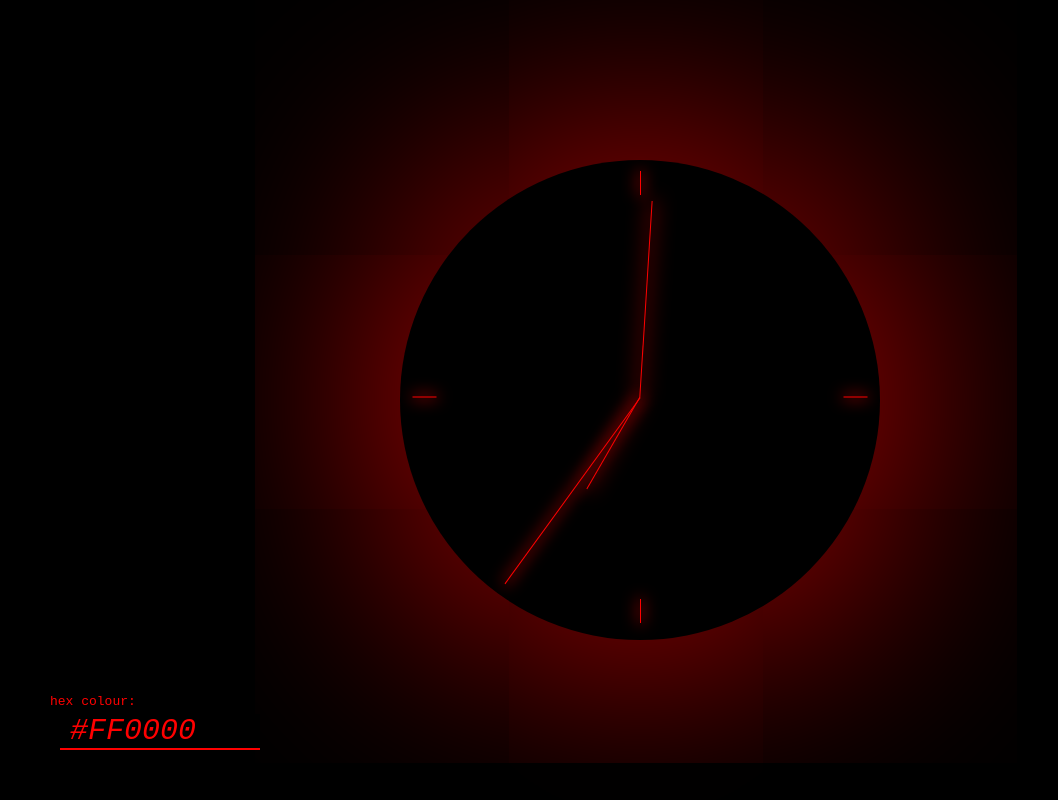
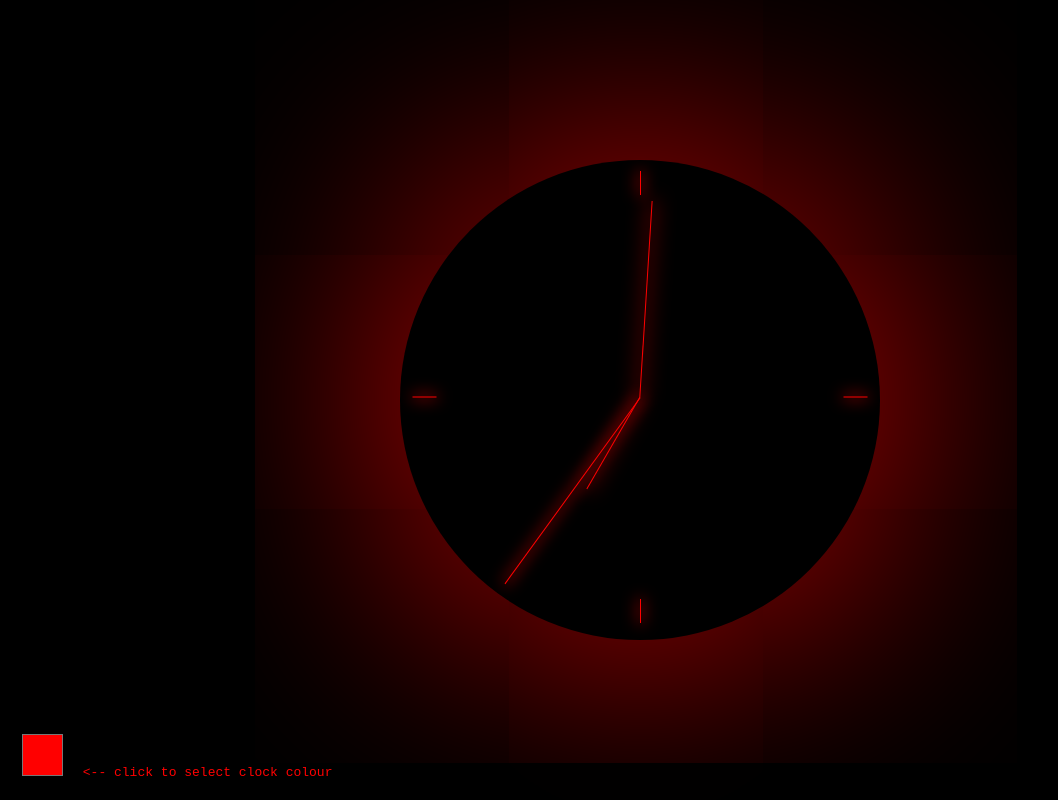
Before and after one commit to BeckyPollard/ClockJS, a plain HTML site: page public/index.html in a window 1280 px wide. Shown: the whole page, without its empty margins (0-1058 px from the left). Drawn offline with Linux system fonts and the light colour scheme.

Commit message:
Changed colour input from text to color picker.

```diff
--- a/dev/styles/styles.scss
+++ b/dev/styles/styles.scss
@@ -24,26 +24,20 @@ body {
 .options {
   margin: 0 auto;
   color: var(--colour);
-  width: 300px;
+  // width: 300px;
   position: absolute;
-    left: 50px;
-    bottom: 50px;
+  left: 0px;
+  bottom: 20px;
   input {
-    color: var(--colour);
     background: #000;
     border: 0px;
-    border-bottom: solid 2px var(--colour);
-    text-transform: uppercase;
-    font-size: 30px;
-    font-style: italic;
     margin-left: 10px;
-    width: 200px;
+    width: 65px;
+    height: 50px;
     margin-top: 5px;
     padding: 0 10px;
-
     &:focus {
       outline: 0px;
-      outline: solid 2px var(--colour);
     }
   }
 }
--- a/public/index.html
+++ b/public/index.html
@@ -16,8 +16,8 @@
   <div class="clock">
     <div class="options">
       <div class="error">Invalid hex colour</div>
-      <label for="colour">hex colour:</label>
-      <input type="text" name="colour" value="#ff0000" maxlength="7">
+      <input type="color" name="colour" value="#ff0000" maxlength="7">
+      <label for="colour"><-- click to select clock colour</label>
     </div>
     <div class="clock-face">
       <div class="mark"></div>
--- a/public/styles/style.css
+++ b/public/styles/style.css
@@ -169,25 +169,19 @@ body {
 .options {
   margin: 0 auto;
   color: var(--colour);
-  width: 300px;
   position: absolute;
-  left: 50px;
-  bottom: 50px; }
+  left: 0px;
+  bottom: 20px; }
   .options input {
-    color: var(--colour);
     background: #000;
     border: 0px;
-    border-bottom: solid 2px var(--colour);
-    text-transform: uppercase;
-    font-size: 30px;
-    font-style: italic;
     margin-left: 10px;
-    width: 200px;
+    width: 65px;
+    height: 50px;
     margin-top: 5px;
     padding: 0 10px; }
     .options input:focus {
-      outline: 0px;
-      outline: solid 2px var(--colour); }
+      outline: 0px; }
 
 .clock {
   width: 30rem;
```
